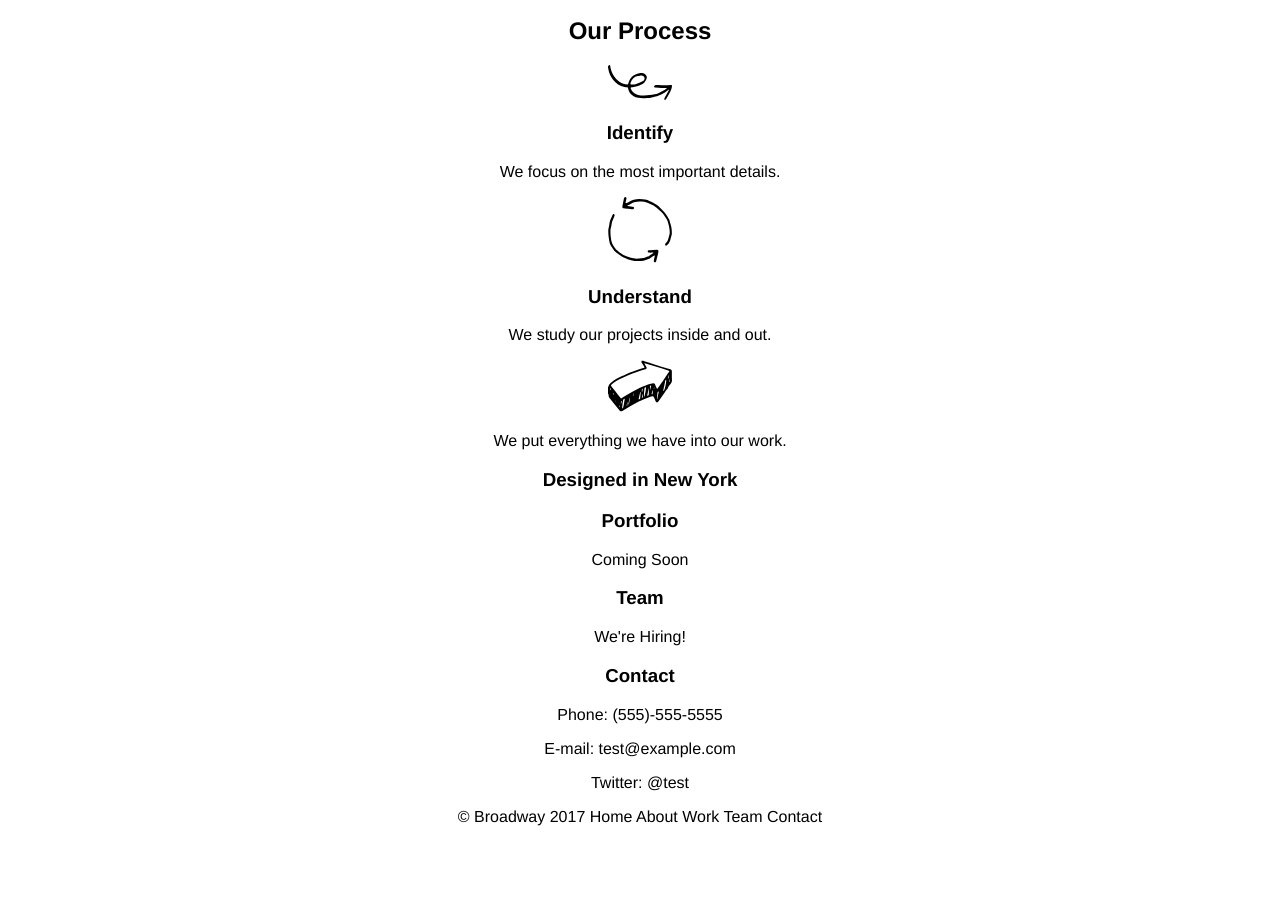
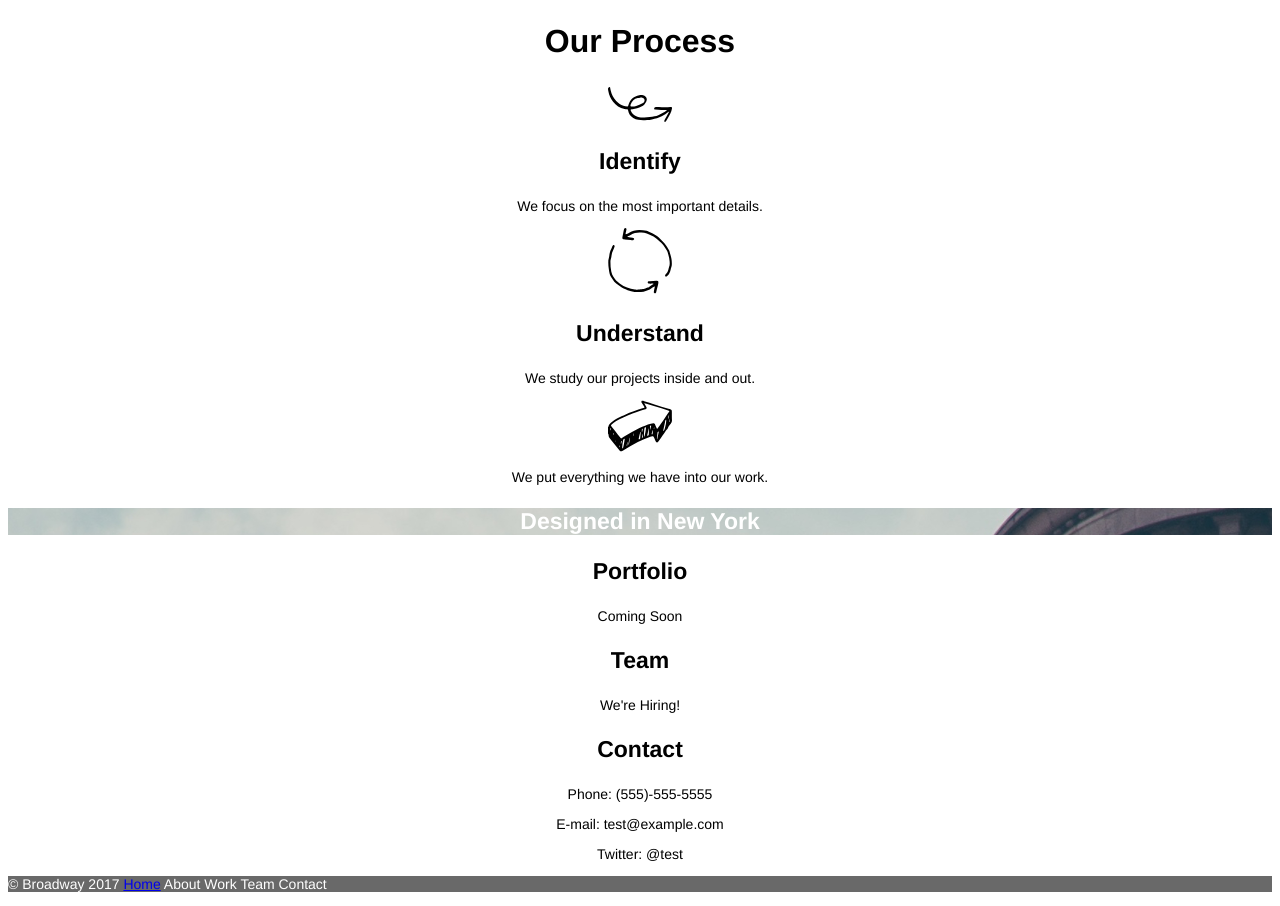
Before and after one commit to Brentallica/broadway, a plain HTML site: page index.html in a window 1280 px wide. Shown: the part 362-1268 px from the top of the page. Before the commit the page ends 1204 px from the top, so only its background shows below. Drawn offline with Linux system fonts and the light colour scheme.

Commit message:
Complete with the exception of footer section.

```diff
--- a/index.html
+++ b/index.html
@@ -21,6 +21,9 @@
         <a href="#contact">Contact</a>
     </div>
 
+    <!-- Processes section -->
+
+    <div class="bwprocess">
       <h2 id="processes">Our Process</h2>
       <p><img src="./resources/images/identify.svg" alt="Doodle squiggly arrow pointing to the right"></p>
       <h3>Identify</h3>
@@ -30,7 +33,15 @@
       <p>We study our projects inside and out.</p>
       <p><img src="./resources/images/execute.svg" alt="Block arrow pointing to the right"></p>
       <p>We put everything we have into our work.</p>
+    </div>
+
+    <!-- Middle graphic to break up page -->
+    <div id="bwdesign">
       <h3>Designed in New York</h3>
+    </div>
+
+    <!-- Subsections -->
+
     <h3 id="work">Portfolio</h3>
     <p>Coming Soon</p>
     <h3 id="team">Team</h3>
@@ -39,7 +50,11 @@
     <p>Phone: (555)-555-5555</p>
     <p>E-mail: test@example.com</p>
     <p>Twitter: @test</p>
-    <p>&copy; Broadway 2017 Home About Work Team Contact</p>
+
+    <footer>
+      <p>&copy; Broadway 2017 <a href="#home">Home</a> About Work Team Contact</p>
+    </footer>
+
   </body>
 
 </html>
--- a/resources/css/style.css
+++ b/resources/css/style.css
@@ -22,3 +22,32 @@ body {
   color: white;
   font-weight: bold;
 }
+
+.bwprocess h2 {
+  font-size: 32px;
+  font-weight: bold;
+}
+
+h3 {
+  font-size: 23px;
+  font-weight: bold;
+}
+
+p {
+  font-size: 14px;
+}
+
+#bwdesign {
+  background-image: url("../../resources/images/the-flatiron-building.png");
+}
+
+#bwdesign h3 {
+  color: white;
+}
+
+footer {
+  text-align: left;
+  background-color: dimgray;
+  font-size: 11px;
+  color: white;
+}
```
Lines whose indentation alone changed are shown as unchanged.
